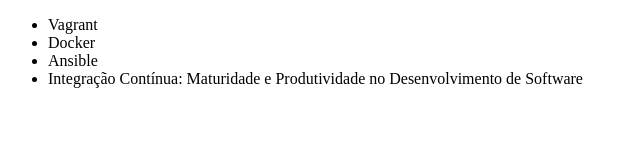
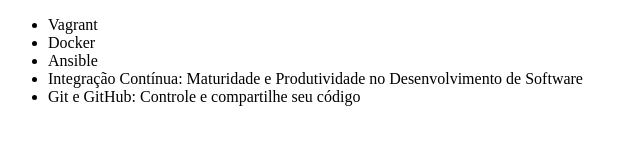
Before and after one commit to pfalencar/alura-git, a plain HTML site: page index.html in a window 1280 px wide. Shown: the whole page, without its empty margins (0-640 px from the left). Drawn offline with Linux system fonts and the light colour scheme.

Commit message:
Adicionando curso de git na lista

```diff
--- a/index.html
+++ b/index.html
@@ -10,6 +10,7 @@
         <li>Docker</li>
         <li>Ansible</li>
         <li>Integração Contínua: Maturidade e Produtividade no Desenvolvimento de Software</li>
+        <li>Git e GitHub: Controle e compartilhe seu código</li>
     </ul>
 </body>
 </html>
```
